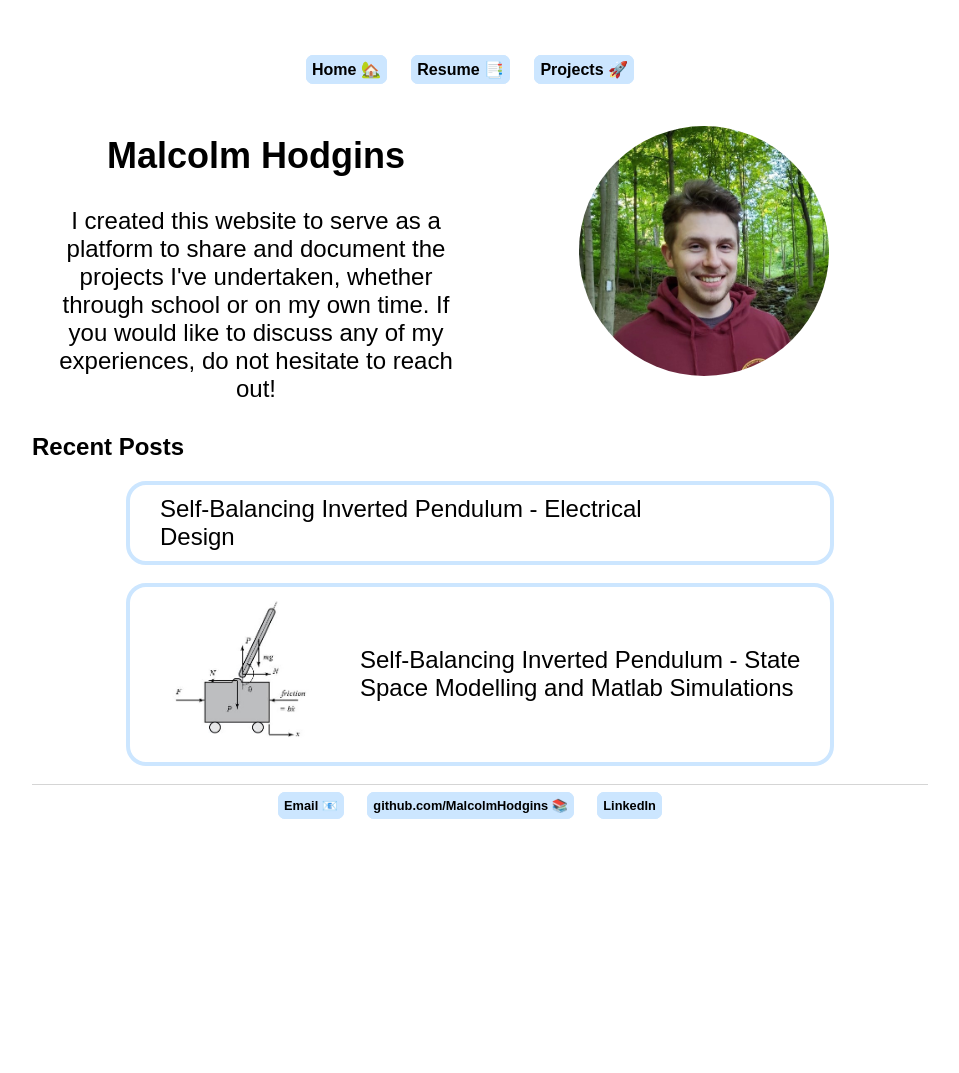
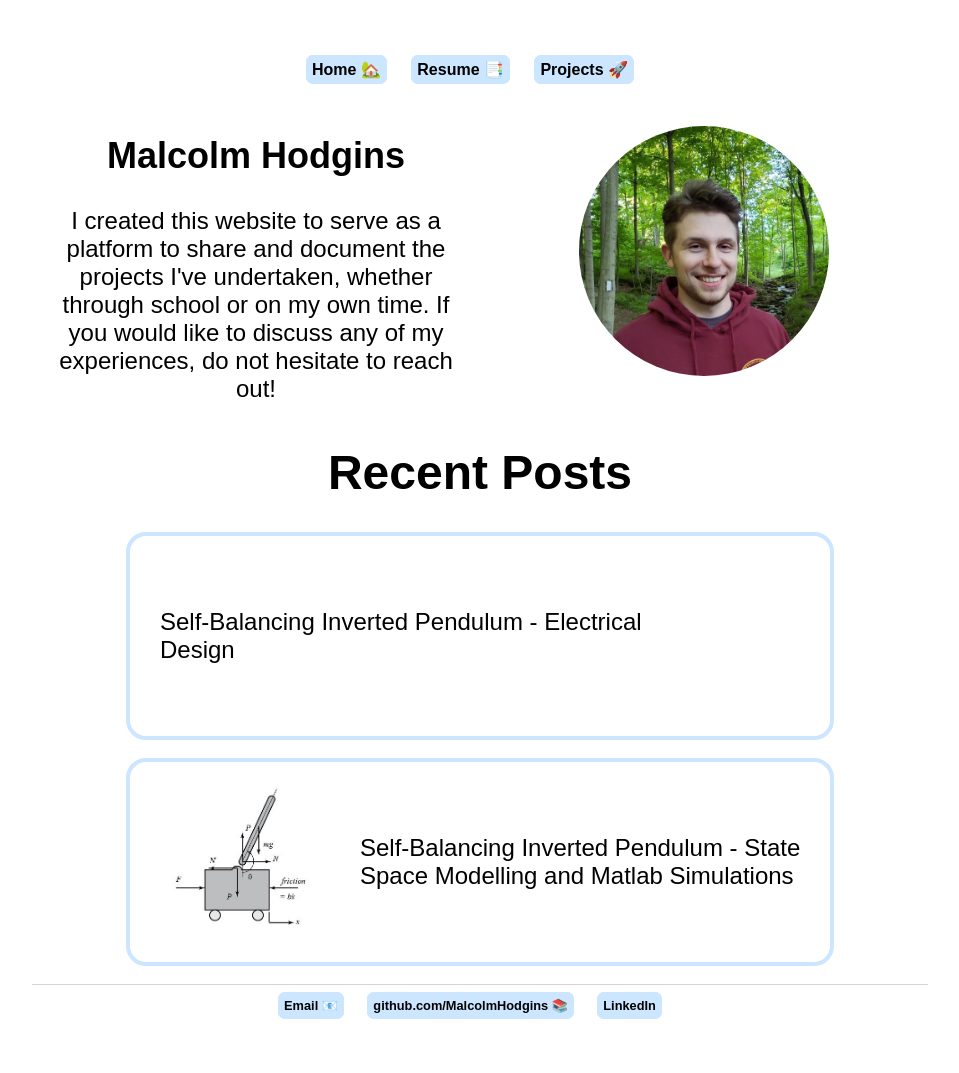
Before and after one commit to MalcolmHodgins/MalcolmHodgins.github.io, a Jekyll site: the page built from index.html, in a window 1280 px wide. Shown: the whole page, without its empty margins (160-1119 px from the left). Built offline with Jekyll 4.4.1, drawn with Linux system fonts in a browser that asks for light colours; before the commit the page ends 900 px from its top, so only the background shows below that.

Commit message:
post feed styling

```diff
--- a/css/main.css
+++ b/css/main.css
@@ -52,6 +52,7 @@ nav ul li, footer ul li {
   max-width: 700px;
   margin-left: auto;
   margin-right: auto;
+  height: 200px;
 }
 
 .flex-container-home-post-list > div {
@@ -100,6 +101,7 @@ ul.posts {
   display: block;
   margin-left: auto;
   margin-right: auto;
+  text-align: center;
 }
 
 .codebox {
--- a/index.html
+++ b/index.html
@@ -11,7 +11,7 @@ title: Malcolm Hodgins, Engineering Student
 		<img src="/images/home_page/profile.jpg">
 	</div>
 </div>
-<h2 class="centered"> Recent Posts </h2>
+<h1 class="centered"> Recent Posts </h1>
 {% for post in site.posts %}
 	<div class="flex-container-home-post-list">
 		<div>
```
